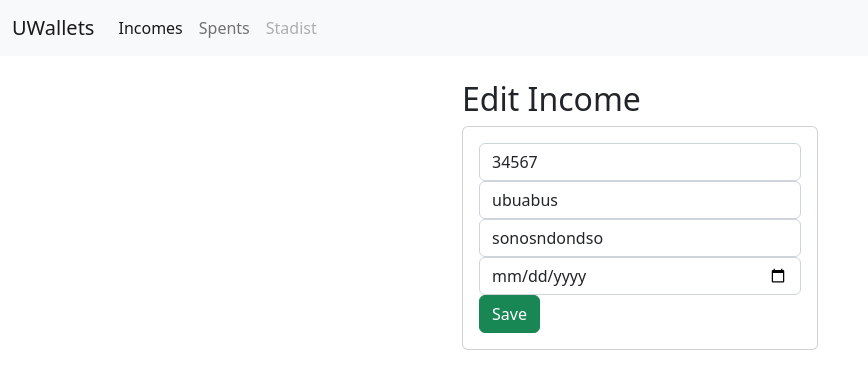
After one commit to mamunetond/UWallet, a Django app: template wallet/templates/income/editIncome.html in a window 1280 px wide. The commit adds this page. Shown: the top 389 px of the page, without its empty margins (0-868 px from the left). Run offline with Django 4.2, Linux system fonts and the light colour scheme; the template is opened without the code that fills it: values that come from a table or form of the project are taken from there, others are empty; data comes from the database, SQL or seed files in the repository; both versions use the stored data as it was after the commit.

Commit message:
Delete completo de spent y income y editar esta en proceso, tiene un error

```diff
--- /dev/null
+++ b/wallet/templates/income/editIncome.html
@@ -0,0 +1,29 @@
+{% extends "./base.html" %} {% block title %} EDIT INCOME {% endblock %} {% block body %}
+
+<div class="row">
+    <div class="col-md-4 offset-md-4">
+        <h2>Edit Income</h2>
+        <div class="card">
+            <div class="card-body">
+                <form action="/editarIncome/" method="POST">{% csrf_token %}
+                    <div class="form-group">
+                        <input type="int" name="intvalue_income" value="{{income.value_income}}" class="form-control" placeholder="Value" min="1" required>
+                    </div>
+                    <div class="form-group">
+                        <input type="text" name="txttype_income" value="{{income.type_income}}" class="form-control" placeholder="Type" minlength="6" required>
+                    </div>
+                    <div class="form-group">
+                        <input type="text" name="txtdetail_income" value="{{income.detail_income}}" class="form-control" placeholder="Detail" minlength="6" required>
+                    </div>
+                    <div class="form-group">
+                        <input type="date" name="datedate_income" value="{{income.date_income}}" class="form-control" required>
+                    </div>
+                    <div class="form-group">
+                        <button type="submit" class="btn btn-success btn-block" text-white>Save</button>
+                    </div>
+                </form>
+            </div>
+        </div>
+    </div>
+</div>
+{% endblock %}
--- a/wallet/templates/income/register_income.html
+++ b/wallet/templates/income/register_income.html
@@ -35,6 +35,7 @@
                         <th>Type</th>
                         <th>Detail</th>
                         <th>Date</th>
+                        <th colspan="2">Options</th>
                     </tr>
                 </thead>
                 <tbody>
@@ -44,6 +45,8 @@
                         <td>{{c.type_income}}</td>
                         <td>{{c.detail_income}}</td>
                         <td>{{c.date_income}}</td>
+                        <td> <a href="editincome/{{c.id}}" class="btn btn-info">Edit</a></td>
+                        <td> <a href="deleteincome/{{c.id}}" class="btn btn-danger">Delete</a></td>
                     </tr>
                     {% endfor %}
                 </tbody>
--- a/wallet/templates/spent/register_spent.html
+++ b/wallet/templates/spent/register_spent.html
@@ -35,6 +35,7 @@
                         <th>Type</th>
                         <th>Detail</th>
                         <th>Date</th>
+                        <th colspan="2">Options</th>
                     </tr>
                 </thead>
                 <tbody>
@@ -44,6 +45,8 @@
                         <td>{{c.type_spent}}</td>
                         <td>{{c.detail_spent}}</td>
                         <td>{{c.date_spent}}</td>
+                        <td> <a href="editspent/{{c.id}}" class="btn btn-info">Edit</a></td>
+                        <td> <a href="deletespent/{{c.id}}" class="btn btn-danger">Delete</a></td>
                     </tr>
                     {% endfor %}
                 </tbody>
--- a/wallet/urls.py
+++ b/wallet/urls.py
@@ -5,7 +5,11 @@ urlpatterns = [
     path('', views.index, name='index'),
     path('income/', views.income_view, name = 'register_income'),
     path('registerincomes/', views.registerincomes),
+    path('income/deleteincome/<codigo>', views.deleteincome),
+    path('income/editincome/<codigo>', views.editincome),
+    path('editarincome/', views.editarincome),
     path('spent/', views.spent_view, name = 'register_spent'),
-    path('registerspents/', views.registerspents)
+    path('registerspents/', views.registerspents),
+    path('spent/deletespent/<codigo>', views.deletespent)
 
 ]
```
Also changed, not shown: wallet/views.py (+30 -2 lines), db.sqlite3, wallet/migrations/0004_remove_income_id_income_income_id.py (added), wallet/migrations/0005_remove_income_income_id_income_id.py (added), wallet/templates/income/Income.py (line endings or trailing spaces), 1 other file.
